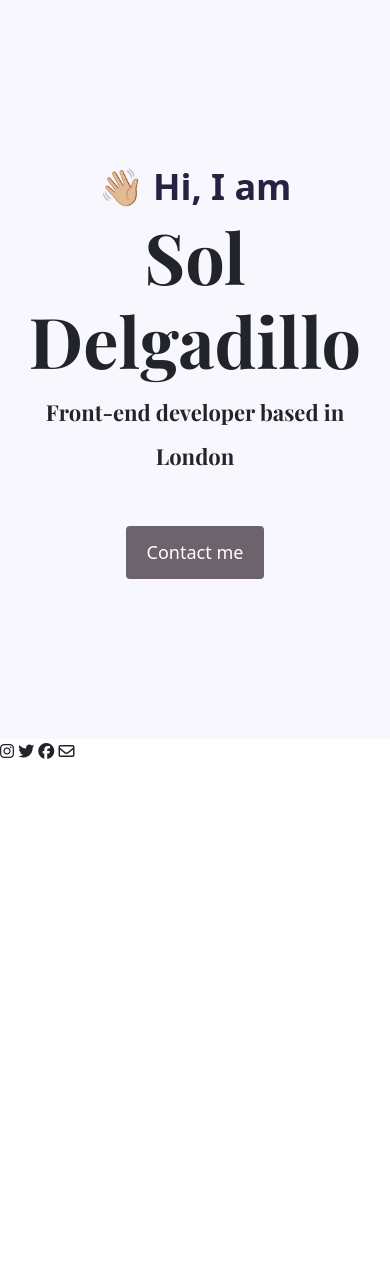
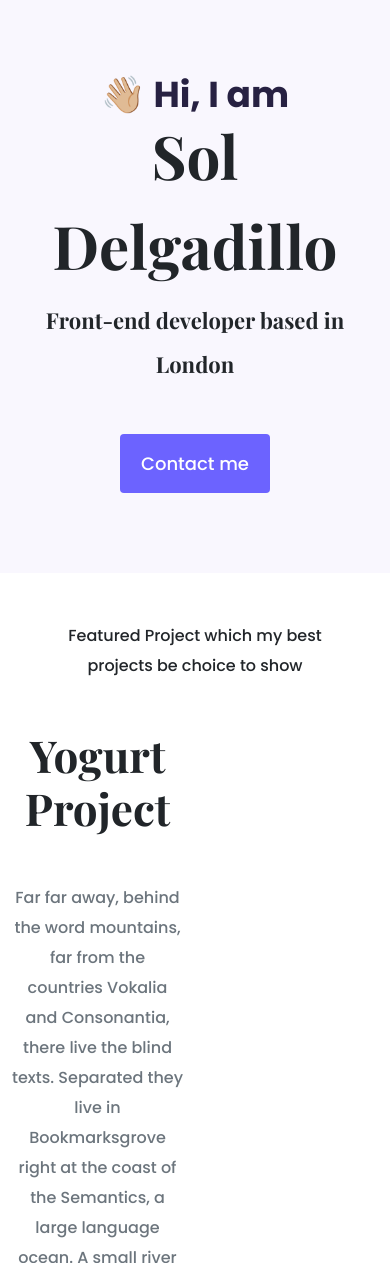
Before and after one commit to soledelgadillo/portfolio-project, a plain HTML site: page index.html in a window 390 px wide. Shown: the top 1263 px of the page. Before the commit the page ends 844 px from the top, so only its background shows below. Drawn offline with nearby package versions, Linux system fonts and the light colour scheme.

Commit message:
Integrated homepage content design

```diff
--- a/index.html
+++ b/index.html
@@ -4,13 +4,14 @@
     <meta charset="UTF-8" />
     <meta http-equiv="X-UA-Compatible" content="IE=edge" />
     <meta name="viewport" content="width=device-width, initial-scale=1.0" />
-    <link rel="stylesheet" href="styles/portfolio.css" />
     <link
       href="https://cdn.jsdelivr.net/npm/bootstrap@5.1.0/dist/css/bootstrap.min.css"
       rel="stylesheet"
       integrity="sha384-KyZXEAg3QhqLMpG8r+8fhAXLRk2vvoC2f3B09zVXn8CA5QIVfZOJ3BCsw2P0p/We"
       crossorigin="anonymous"
     />
+    <link rel="stylesheet" href="styles/portfolio.css" />
+
     <link rel="preconnect" href="https://fonts.googleapis.com" />
     <link rel="preconnect" href="https://fonts.gstatic.com" crossorigin />
     <link
@@ -26,18 +27,78 @@
       integrity="sha384-U1DAWAznBHeqEIlVSCgzq+c9gqGAJn5c/t99JyeKa9xxaYpSvHU5awsuZVVFIhvj"
       crossorigin="anonymous"
     ></script>
-    <title>Document</title>
+
+    <title>SheCodes Portfolio</title>
   </head>
   <body>
     <div class="hero">
       <p>👋🏼 Hi, I am</p>
       <h1>Sol Delgadillo</h1>
       <h2 class="mb-5">Front-end developer based in London</h2>
-      <a href="#" class="btn btn-branding"> Contact me</a>
+      <div>
+        <a href="#" class="btn btn-branding">Contact me</a>
+      </div>
     </div>
+    <div class="container">
+      <p class="text-center m-5">
+        Featured Project which my best projects be choice to show
+      </p>
+      <div class="row mb-5">
+        <div class="col d-none d-lg-block">
+          <img src="images/yogurt.png" alt="Yogurt App" class="img-fluid" />
+        </div>
+        <div class="col-6">
+          <div class="project-descriptions">
+            <h2 class="mb-5">Yogurt Project</h2>
+            <p class="mb-5 text-muted">
+              Far far away, behind the word mountains, far from the countries
+              Vokalia and Consonantia, there live the blind texts. Separated
+              they live in Bookmarksgrove right at the coast of the Semantics, a
+              large language ocean. A small river named Duden flows by
+            </p>
+            <a href="#" class="btn btn-branding-outline">Learn more</a>
+          </div>
+        </div>
+      </div>
+      <div class="row mb-5">
+        <div class="col-6">
+          <div class="project-descriptions">
+            <h2 class="mb-5">Weather App Project</h2>
+            <p class="mb-5 text-muted">
+              Far far away, behind the word mountains, far from the countries
+              Vokalia and Consonantia, there live the blind texts. Separated
+              they live in Bookmarksgrove right at the coast of the Semantics, a
+              large language ocean. A small river named Duden flows by
+            </p>
+            <a href="#" class="btn btn-branding-outline">Learn more</a>
+          </div>
+        </div>
+        <div class="col d-none d-lg-block">
+          <img src="images/weather.png" alt="Weather App" class="img-fluid" />
+        </div>
+      </div>
+      <div class="row mb-5">
+        <div class="col d-none d-lg-block">
+          <img src="images/dictionary.png" alt="Yogurt App" class="img-fluid" />
+        </div>
+        <div class="col-6">
+          <div class="project-descriptions">
+            <h2 class="mb-5">Dictionary Project</h2>
+            <p class="mb-5 text-muted">
+              Far far away, behind the word mountains, far from the countries
+              Vokalia and Consonantia, there live the blind texts. Separated
+              they live in Bookmarksgrove right at the coast of the Semantics, a
+              large language ocean. A small river named Duden flows by
+            </p>
+            <a href="#" class="btn btn-branding-outline">Learn more</a>
+          </div>
+        </div>
+      </div>
+    </div>
+    <!--
     <i class="fab fa-instagram"></i>
     <i class="fab fa-twitter"></i>
     <i class="fab fa-facebook"></i>
     <i class="far fa-envelope"></i>
-  </body>
+  --></body>
 </html>
--- a/styles/portfolio.css
+++ b/styles/portfolio.css
@@ -1,6 +1,6 @@
 :root {
-  --branding-color: #6c636c;
   --secondary-color: #f9f7fe;
+  --branding-color: #6c63ff;
   --heading-font-family: "Playfair Display", serif;
   --default-font-family: "Poppins", sans-serif;
 }
@@ -16,8 +16,17 @@ h6 {
   font-family: var(--heading-font-family);
   font-weight: bold;
 }
+h1 {
+  font-size: 70px;
+  line-height: 1.5;
+}
+h2 {
+  font-size: 64px;
+}
 p {
   font-weight: normal;
+  font-size: 16px;
+  line-height: 30px;
 }
 .hero {
   background: var(--secondary-color);
@@ -30,19 +39,45 @@ p {
   margin: 0;
   color: #272142;
 }
-.hero h1 {
-  font-size: 70px;
-}
 .hero h2 {
   font-weight: normal;
   line-height: 2;
   font-size: 22px;
 }
-.hero .btn-branding {
+.btn-branding {
   background: var(--branding-color);
   border-radius: 4px;
   color: white;
   font-size: 18px;
   line-height: 27px;
-  padding: 12px 20px;
+  padding: 15px 20px;
 }
+.btn-branding-outline {
+  border: 1px solid var(--branding-color);
+  border-radius: 4px;
+  color: var(--branding-color);
+  font-size: 18px;
+  line-height: 27px;
+  padding: 15px 20px;
+}
+.project-descriptions {
+  padding: 120px 60px;
+}
+@media (max-width: 900px) {
+  h1 {
+    font-size: 60px;
+  }
+  h2 {
+    font-size: 44px;
+  }
+  .hero {
+    padding: 80px 20px;
+  }
+  .container {
+    text-align: center;
+  }
+  .project-descriptions {
+    padding: 0;
+    text-align: center;
+  }
+}
```
Also changed, not shown: images/dictionary.png (added), images/weather.png (added), images/yogurt.png (added).
